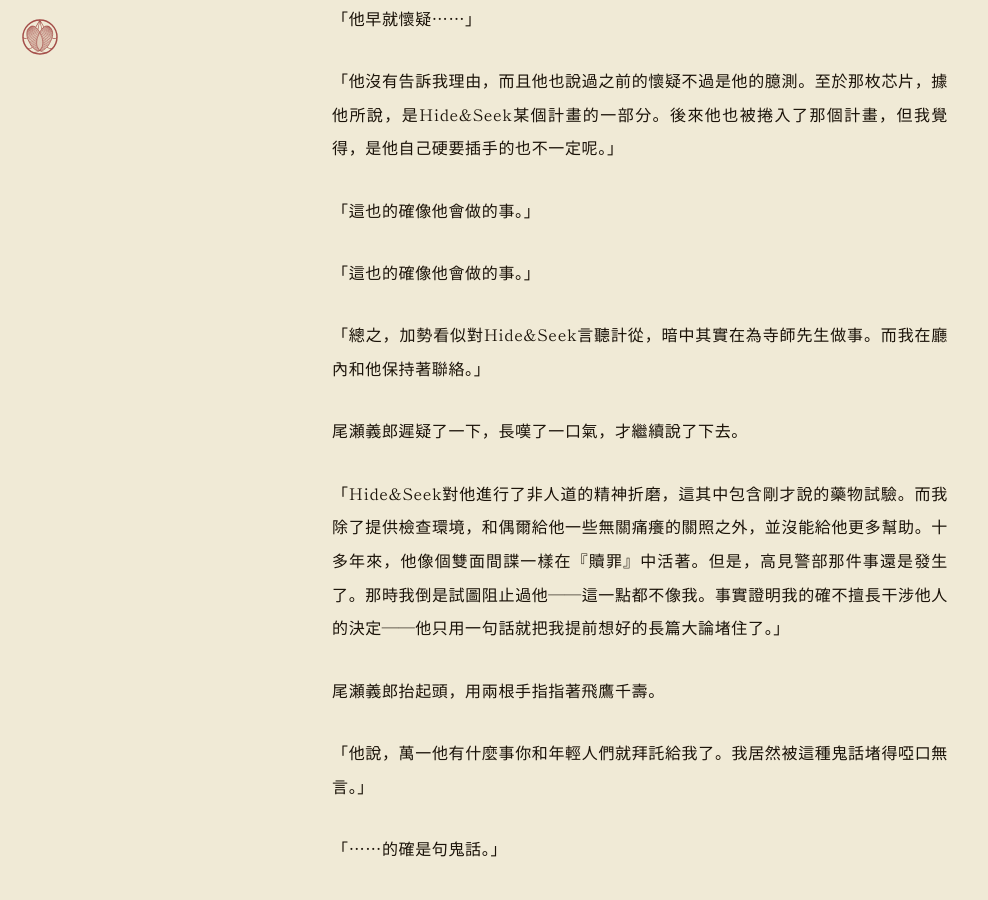
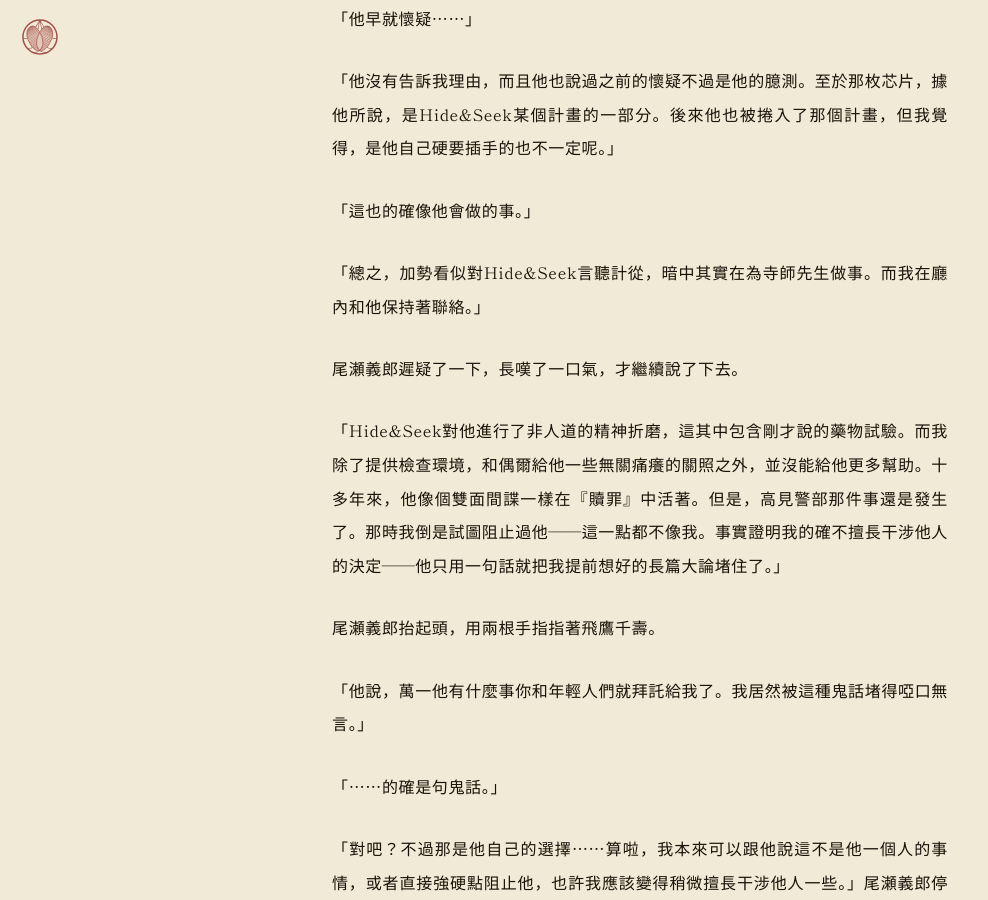
Before and after one commit to AriaYura/eternalnessstudy, a Jekyll site: the page built from posts/oboroyonohane.md, in a window 1280 px wide and 900 px high, scrolled down 5792 px. Shown: the whole window, without its empty margins (0-988 px from the left). Built offline with Jekyll 4.4.1, drawn with Linux system fonts in a browser that asks for light colours; some web fonts are replaced.

Commit message:
article fix

```diff
--- a/posts/oboroyonohane.md
+++ b/posts/oboroyonohane.md
@@ -126,8 +126,6 @@ permalink: /posts/oboroyonohane/
 「他早就懷疑⋯⋯」
 
 「他沒有告訴我理由，而且他也說過之前的懷疑不過是他的臆測。至於那枚芯片，據他所說，是Hide&Seek某個計畫的一部分。後來他也被捲入了那個計畫，但我覺得，是他自己硬要插手的也不一定呢。」
-
-「這也的確像他會做的事。」
 
 「這也的確像他會做的事。」
 
```
